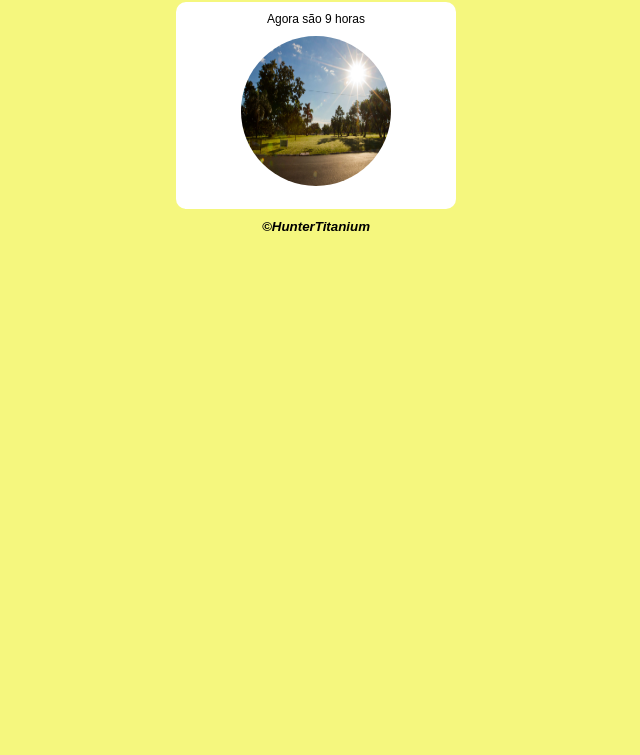
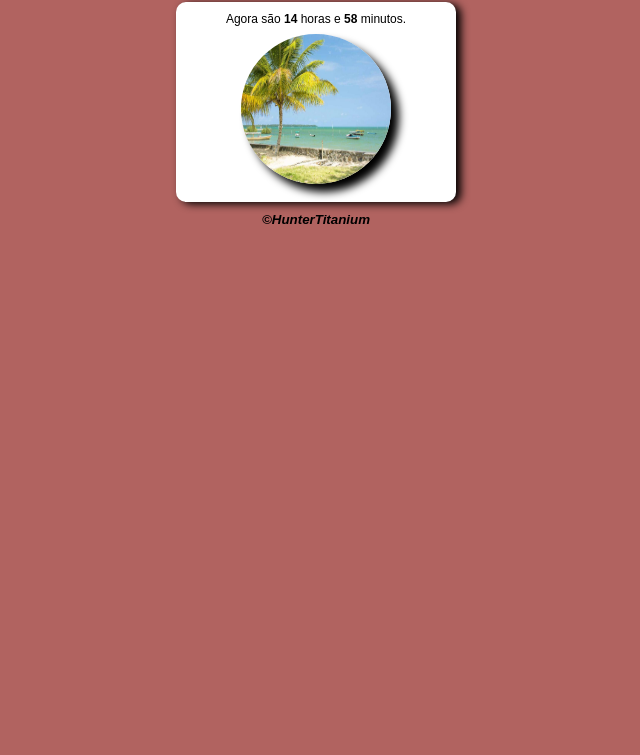
Before and after one commit to sergiodeLima-91/curso-em-v-deo-js, a plain HTML site: page exercicios/horariododia/index.html in a window 1280 px wide. Shown: the part 45-800 px from the top of the page, without its empty margins (324-964 px from the left). Drawn offline with Linux system fonts and the light colour scheme.

Commit message:
Insercao de novas imagens e otimizacao do script

```diff
--- a/exercicios/horariododia/index.html
+++ b/exercicios/horariododia/index.html
@@ -11,15 +11,13 @@
     <!-- Styles -->
     <link rel="stylesheet" href="./src/styles/main.css">
 </head>
-<body>
+<body id="bg">
     <div class="container">
         <div id="title">
             <h1>Hora do Dia</h1>
         </div>
         <div id="hours-image">
-            <div id="hours">
-                <p>Agora são 9 horas</p>
-            </div>
+            <div id="hours"></div>
 
             <img id="image" src="./src/assets/images/manha.jpg" alt="">
 
@@ -28,7 +26,7 @@
 
     </div>
 
-    <footer style="text-align: center; padding-top: 10px;font: normal 10pt Arial; font-style: italic; font-weight: bold;">©HunterTitanium</footer>
+    <footer id="credits">©HunterTitanium</footer>
 
     <script src="./src/script/main.js" defer></script>
 </body>
--- a/exercicios/horariododia/src/script/main.js
+++ b/exercicios/horariododia/src/script/main.js
@@ -0,0 +1,16 @@
+var hour = document.getElementById("hours");
+var now = new Date();
+hour.innerHTML = ` Agora são <strong>${now.getHours()}</strong> horas e <strong>${now.getMinutes()}</strong> minutos.`
+var bg = document.getElementById("bg");
+var image = document.getElementById("image");
+
+if (now.getHours() >= 5 && now.getHours() < 12) {
+    bg.classList.add("bg-morning");
+    image.src = './src/assets/images/manha.jpg'
+} else if (now.getHours() >= 12 && now.getHours() < 18) {
+    bg.classList.add("bg-afternoon");
+    image.src = "./src/assets/images/tarde.jpg"
+} else {
+    bg.classList.add("bg-night");
+    image.src = "./src/assets/images/noite.jpg"
+}
--- a/exercicios/horariododia/src/styles/main.css
+++ b/exercicios/horariododia/src/styles/main.css
@@ -1,5 +1,14 @@
-body {
-    background-color: rgba(245, 247, 124, 0.986);
+.bg-morning {
+    background-color: rgba(242, 245, 82, 0.986);
+}
+
+.bg-afternoon {
+    background-color: rgb(177, 99, 96);
+}
+
+.bg-night {
+    background-color: rgb(80, 76, 76);
+    color: rgb(147, 145, 240);
 }
 
 #title {
@@ -17,11 +26,14 @@ body {
     font: normal 9pt Arial;
     padding-top: 10px;
     padding-bottom: 10px;
+    box-shadow: 5px 2px 8px black;
 }
 
 #image {
     width: 150px;
     height: 150px;
     border-radius: 50%;
-    padding: 10px;
+    box-shadow: 8px 8px 8px black;
+    margin-top: 8px;
+    margin-bottom: 5px;
 }
--- a/exercicios/horariododia/src/styles/reset.css
+++ b/exercicios/horariododia/src/styles/reset.css
@@ -2,3 +2,11 @@
     margin: 0;
     padding: 0;
 }
+
+#credits {
+    text-align: center;
+    padding-top: 10px;
+    font: normal 10pt Arial;
+    font-style: italic;
+    font-weight: bold;
+}
```
Also changed, not shown: exercicios/horariododia/src/assets/images/noite.jpg (added), exercicios/horariododia/src/assets/images/tarde.jpg (added).
